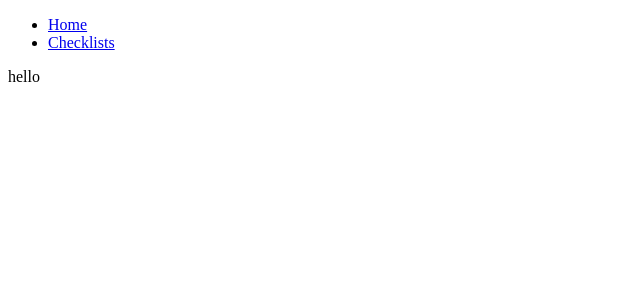
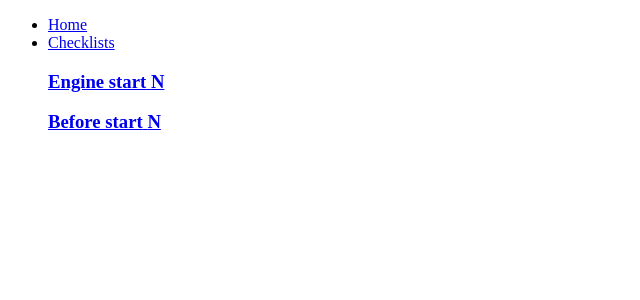
Before and after one commit to knidarkness/SimpleEFB, a React (Create React App) app: page /home in a window 1280 px wide. Shown: the top 300 px of the page, without its empty margins (0-640 px from the left). Built offline with nearby package versions, Linux system fonts and the light colour scheme.

Commit message:
chore: check pre-commit hook

```diff
--- a/src/App.tsx
+++ b/src/App.tsx
@@ -1,9 +1,8 @@
 import React from 'react';
 import { BrowserRouter as Router, Link, Switch, Route } from 'react-router-dom';
 import ChecklistOverview from './pages/ChecklistOverview';
-import Home from './pages/Home';
 
-export default function App() {
+export default function App(): JSX.Element {
   return (
     <Router>
       <div>
@@ -19,7 +18,7 @@ export default function App() {
         </nav>
         <Switch>
           <Route path="/home">
-            <Home />
+            <ChecklistOverview />
           </Route>
         </Switch>
         <Switch>
--- a/src/pages/Home.tsx
+++ /dev/null
@@ -1,8 +0,0 @@
-import React from 'react';
-import styled from 'styled-components';
-
-import NavBar from '../components/NavBar';
-
-export default function Home() {
-  return <>hello</>;
-}
```
